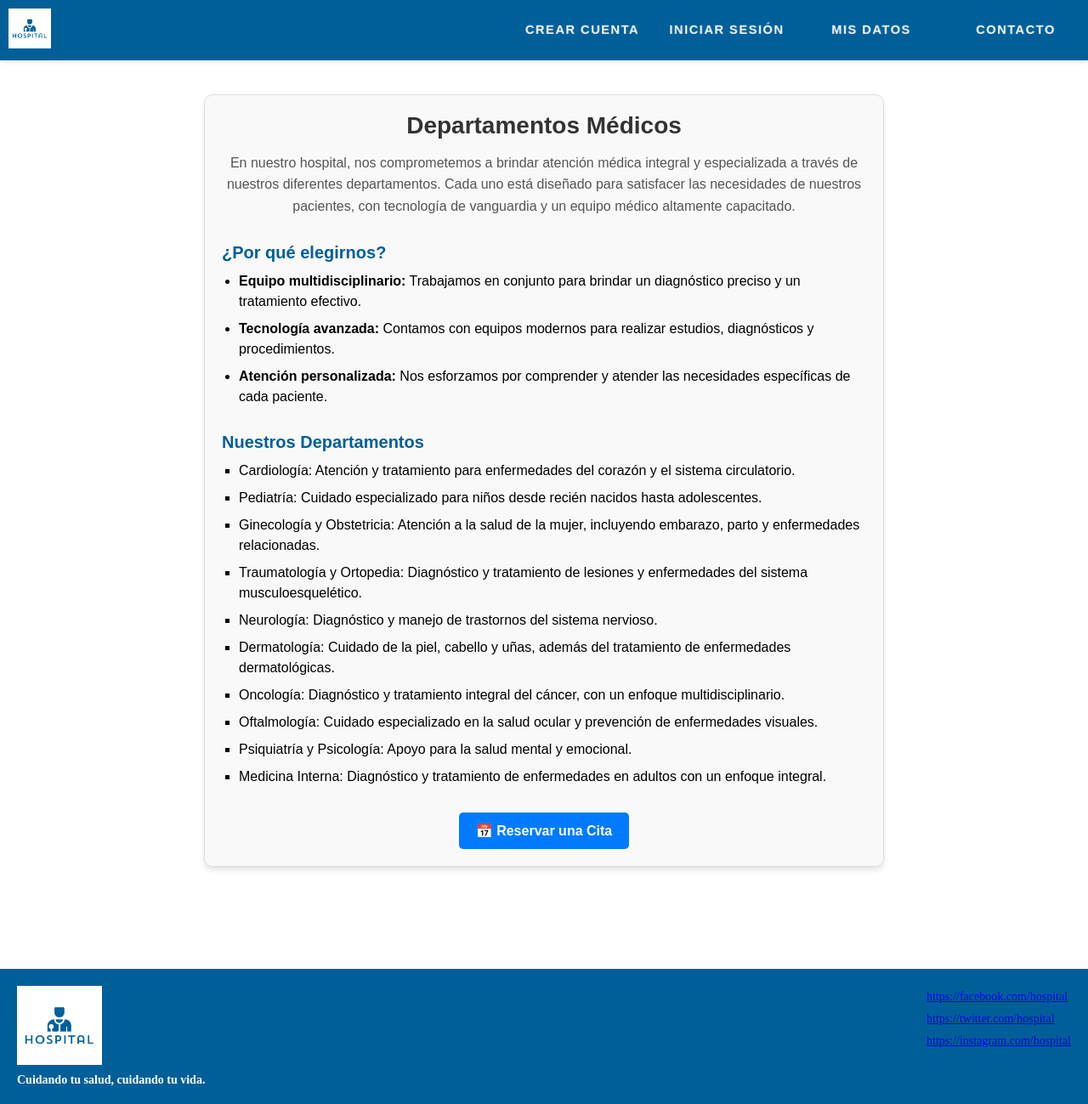
After one commit to LuxanderEich/HospitalESCOM_1.0, a Django app: page /operation/DepMedicos in a window 1280 px wide. The commit adds this page. Shown: the whole page at 85% size. Run offline with Django 5.2, Linux system fonts and the light colour scheme.

Commit message:
Septimoo commit, vistas terminadas del paciente

```diff
--- a/core/templates/core/main.html
+++ b/core/templates/core/main.html
@@ -16,13 +16,13 @@
     <nav class="access-links">
         <ul>
             <li class="flip">
-                <a href="/operation">
+                <a href="/operation/buscarmedico">
                     <span class="front">Personal Médico</span>
                     <span class="back">Personal Médico</span>
                 </a>
             </li>
             <li class="flip">
-                <a href="/operation">
+                <a href="/operation/DepMedicos">
                     <span class="front">Departamentos Médicos</span>
                     <span class="back">Departamentos Médicos</span>
                 </a>
--- /dev/null
+++ b/operation/static/operation/css/DepMedicos.css
@@ -0,0 +1,99 @@
+/* Contenedor principal */
+.info-container {
+  max-width: 800px;
+  margin: 40px auto;
+  padding: 20px;
+  background-color: #f9f9f9;
+  border: 1px solid #ddd;
+  border-radius: 10px;
+  font-family: Arial, sans-serif;
+  box-shadow: 0px 4px 6px rgba(0, 0, 0, 0.1);
+}
+
+/* Encabezado principal */
+.info-header {
+  text-align: center;
+  margin-bottom: 30px;
+}
+
+.info-header h2 {
+  font-size: 28px;
+  font-weight: bold;
+  color: #333;
+  margin-bottom: 15px;
+}
+
+.intro-text {
+  font-size: 16px;
+  line-height: 1.6;
+  color: #555;
+}
+
+/* Razones para elegirnos */
+.info-reasons {
+  margin-bottom: 30px;
+}
+
+.info-reasons h3 {
+  font-size: 20px;
+  font-weight: bold;
+  margin-bottom: 10px;
+  color: #005F99;
+}
+
+.info-reasons ul {
+  list-style: disc;
+  padding-left: 20px;
+  font-size: 16px;
+  line-height: 1.5;
+}
+
+.info-reasons li {
+  margin-bottom: 8px;
+}
+
+/* Departamentos médicos */
+.info-departments {
+  margin-bottom: 30px;
+}
+
+.info-departments h3 {
+  font-size: 20px;
+  font-weight: bold;
+  margin-bottom: 10px;
+  color: #005F99;
+}
+
+.info-departments ul {
+  list-style: square;
+  padding-left: 20px;
+  font-size: 16px;
+  line-height: 1.5;
+}
+
+.info-departments li {
+  margin-bottom: 8px;
+}
+
+/* Botón de reserva de cita */
+.reserva-cita {
+  text-align: center;
+}
+
+.reserva-cita-button {
+  display: inline-block;
+  padding: 12px 20px;
+  font-size: 16px;
+  font-weight: bold;
+  color: white;
+  background-color: #007bff;
+  border: none;
+  border-radius: 5px;
+  text-decoration: none;
+  cursor: pointer;
+  transition: background-color 0.3s ease;
+}
+
+.reserva-cita-button:hover {
+  background-color: #0056b3;
+}
--- a/operation/templates/operation/ConsultarCita.html
+++ b/operation/templates/operation/ConsultarCita.html
@@ -22,7 +22,7 @@
         </div>
         <div class="divider"></div>
         <div class="cita-column-right">
-          <a href="" class="consultar-receta-button">
+          <a href="/operation/Recetas" class="consultar-receta-button">
             <div class="icon">📄</div>
           </a>
           <p class="consultar-receta-text">Consultar Receta</p>
@@ -33,7 +33,7 @@
     <!-- Sin citas (si no hay citas) -->
     <div class="no-citas">
       <p>Sin citas registradas :(</p>
-      <a href="" class="reservar-cita-button">Agende una</a>
+      <a href="/operation/agendar_cita" class="reservar-cita-button">Agende una</a>
     </div>
   {% endif %}
 </div>
--- /dev/null
+++ b/operation/templates/operation/DepMedicos.html
@@ -0,0 +1,52 @@
+{% extends 'core/base.html' %}
+{% load static %}
+
+{% block title %}Depto Medico{% endblock %}*******
+
+{% block content %}
+    <link rel="stylesheet" href="{% static 'operation/css/DepMedicos.css' %}">
+<main class="info-container">
+    <!-- Encabezado principal -->
+    <section class="info-header">
+        <h2>Departamentos Médicos</h2>
+        <p class="intro-text">
+            En nuestro hospital, nos comprometemos a brindar atención médica integral y especializada a través de nuestros diferentes departamentos.
+            Cada uno está diseñado para satisfacer las necesidades de nuestros pacientes, con tecnología de vanguardia y un equipo médico altamente capacitado.
+        </p>
+    </section>
+
+    <!-- Razones para elegirnos -->
+    <section class="info-reasons">
+        <h3>¿Por qué elegirnos?</h3>
+        <ul>
+            <li><strong>Equipo multidisciplinario:</strong> Trabajamos en conjunto para brindar un diagnóstico preciso y un tratamiento efectivo.</li>
+            <li><strong>Tecnología avanzada:</strong> Contamos con equipos modernos para realizar estudios, diagnósticos y procedimientos.</li>
+            <li><strong>Atención personalizada:</strong> Nos esforzamos por comprender y atender las necesidades específicas de cada paciente.</li>
+        </ul>
+    </section>
+
+    <!-- Lista de departamentos -->
+    <section class="info-departments">
+        <h3>Nuestros Departamentos</h3>
+        <ul>
+            <li>Cardiología: Atención y tratamiento para enfermedades del corazón y el sistema circulatorio.</li>
+            <li>Pediatría: Cuidado especializado para niños desde recién nacidos hasta adolescentes.</li>
+            <li>Ginecología y Obstetricia: Atención a la salud de la mujer, incluyendo embarazo, parto y enfermedades relacionadas.</li>
+            <li>Traumatología y Ortopedia: Diagnóstico y tratamiento de lesiones y enfermedades del sistema musculoesquelético.</li>
+            <li>Neurología: Diagnóstico y manejo de trastornos del sistema nervioso.</li>
+            <li>Dermatología: Cuidado de la piel, cabello y uñas, además del tratamiento de enfermedades dermatológicas.</li>
+            <li>Oncología: Diagnóstico y tratamiento integral del cáncer, con un enfoque multidisciplinario.</li>
+            <li>Oftalmología: Cuidado especializado en la salud ocular y prevención de enfermedades visuales.</li>
+            <li>Psiquiatría y Psicología: Apoyo para la salud mental y emocional.</li>
+            <li>Medicina Interna: Diagnóstico y tratamiento de enfermedades en adultos con un enfoque integral.</li>
+        </ul>
+    </section>
+
+    <!-- Enlace para reservar cita -->
+    <section class="reserva-cita">
+        <a href="/operation/agendar_cita" class="reserva-cita-button">
+            📅 Reservar una Cita
+        </a>
+    </section>
+</main>
+{% endblock %}
--- a/operation/templates/operation/buscarmedico.html
+++ b/operation/templates/operation/buscarmedico.html
@@ -1,7 +1,7 @@
 {% extends 'core/base.html' %}
 {% load static %}
 
-{% block title %}Nueva Cita{% endblock %}*******
+{% block title %}Buscar Medico{% endblock %}*******
 
 {% block content %}
   <!-- Carga de archivos CSS estáticos -->
@@ -47,10 +47,10 @@
       </div>
     </div>
     <div class="reserve-panel">
-      <div class="reserve-button">
+      <a href="/operation/agendar_cita" class="reserve-button">
         <div class="icon">➕</div>
         <p>Reservar una cita</p>
-      </div>
+      </a>
     </div>
   </div>
 </div>
--- a/operation/urls.py
+++ b/operation/urls.py
@@ -14,5 +14,7 @@ urlpatterns = [
     path("ModificarDatos", views.ModificarDatos, name="ModificarDatos"),
     path("InfoSanitaria", views.InfoSanitaria, name="InfoSanitaria"),
     path("CancelarCita", views.CancelarCita, name="CancelarCita"),
-
+    path("Recetas", views.Recetas, name="Recetas"),
+    path("buscarmedico", views.buscarmedico, name="buscarmedico"),
+    path("DepMedicos", views.DepMedicos, name="DepMedicos"),
 ]
--- a/operation/views.py
+++ b/operation/views.py
@@ -33,3 +33,12 @@ def InfoSanitaria(request):
 
 def CancelarCita(request):
     return render(request, 'operation/CancelarCita.html')
+
+def Recetas(request):
+    return render(request, 'operation/Recetas.html')
+
+def buscarmedico(request):
+    return render(request, 'operation/buscarmedico.html')
+
+def DepMedicos(request):
+    return render(request, 'operation/DepMedicos.html')
```
Also changed, not shown: operation/static/operation/css/Recetas.css (added, +75 -0 lines), operation/templates/operation/Recetas.html (added, +86 -0 lines).
